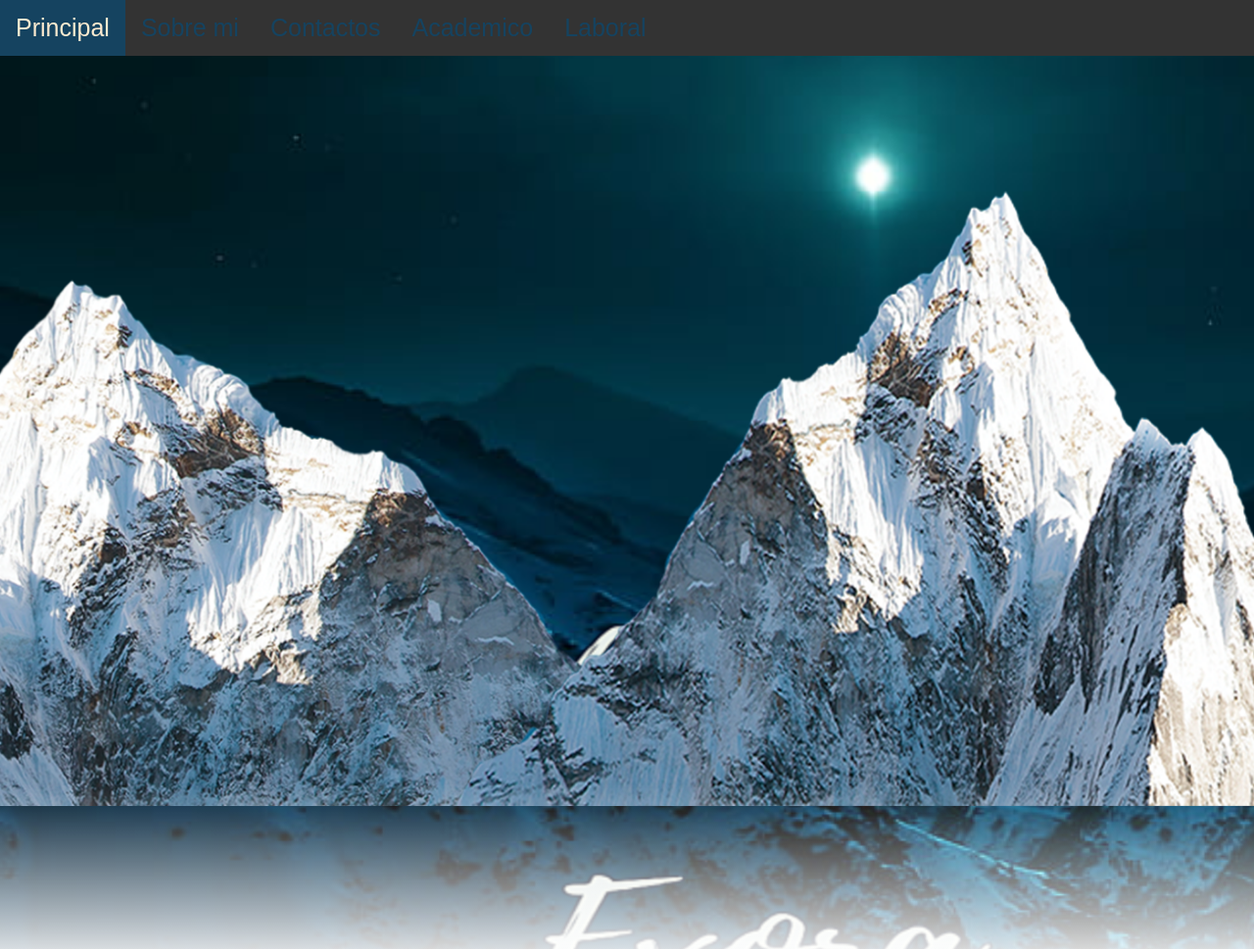
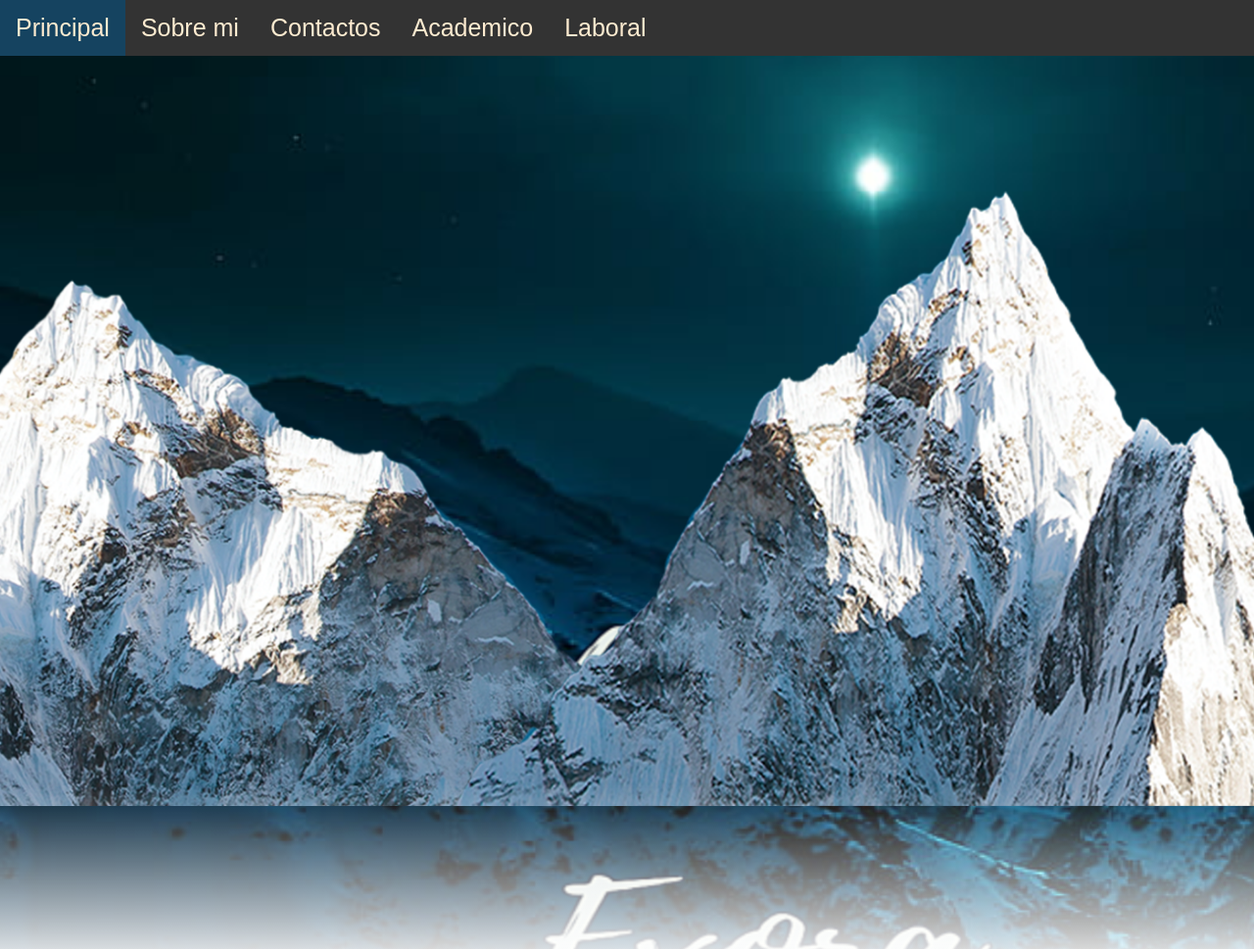
Before and after one commit to Blurreface/Curriculum, a plain HTML site: page index.html in a window 1280 px wide. Shown: the top 969 px of the page at 98% size. Drawn offline with nearby package versions, Linux system fonts and the light colour scheme.

Commit message:
Update CV_Index.css

```diff
--- a/CV_Index.css
+++ b/CV_Index.css
@@ -39,7 +39,7 @@ h2 {
 .topnav a {
   float: left;
   display: block;
-  color: #154360;
+  color: #FDEBD0;
   text-align: center;
   padding: 14px 16px;
   text-decoration: none;
```
